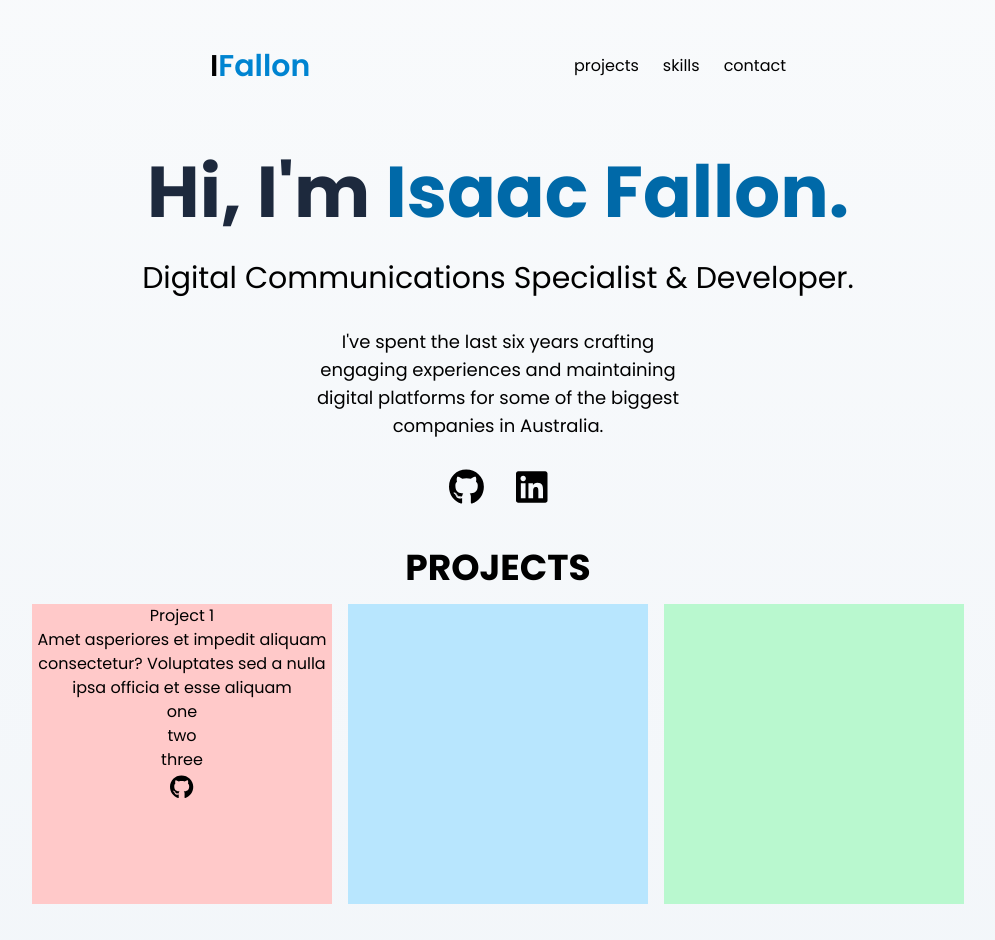
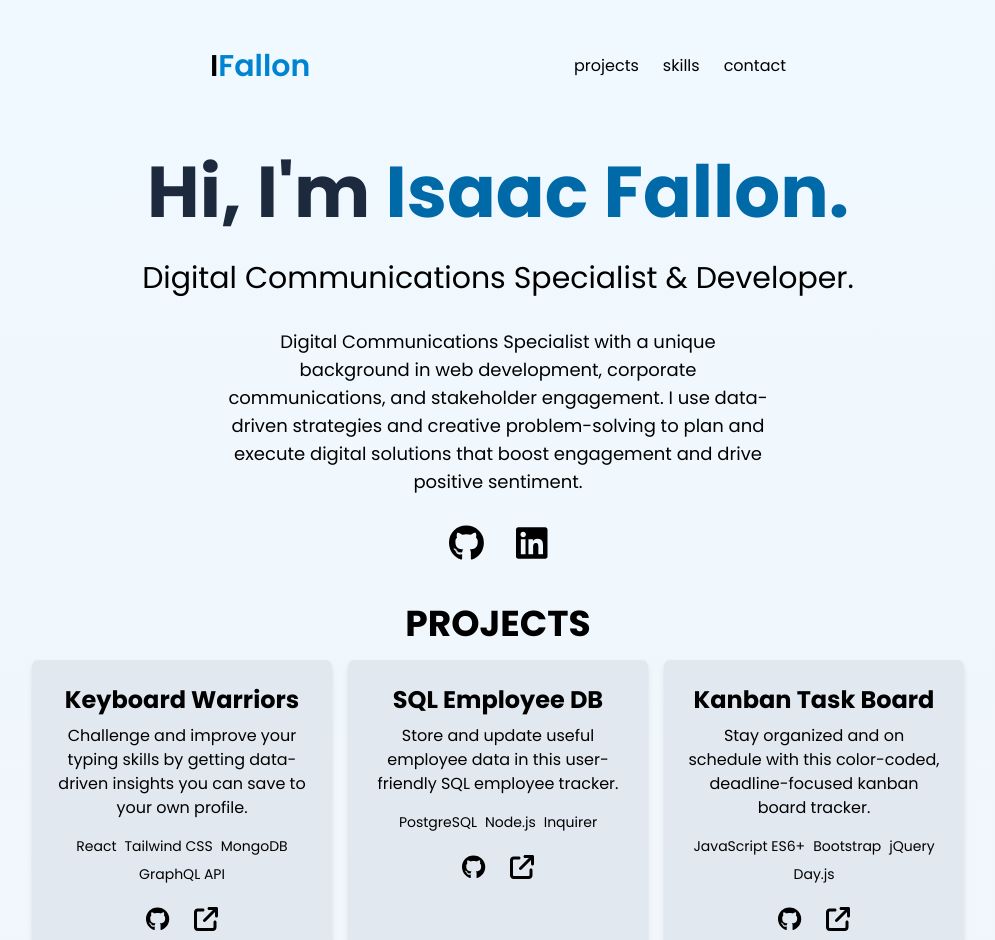
Before and after one commit to isaacfallon/Personal-Portfolio-v3, a React (Vite) app: page / in a window 1280 px wide. Shown: the top 940 px of the page, without its empty margins (142-1137 px from the left). Built offline with nearby package versions, Linux system fonts and the light colour scheme.

Commit message:
Added project data and fixed formatting throughout

```diff
--- a/index.html
+++ b/index.html
@@ -1,5 +1,5 @@
 <!doctype html>
-<html lang="en">
+<html lang="en" class="min-h-screen">
   <head>
     <meta charset="UTF-8" />
     <link rel="icon" type="image/svg+xml" href="/if.ico" />
@@ -10,7 +10,7 @@
     <link rel="preconnect" href="https://fonts.gstatic.com" crossorigin>
     <link href="https://fonts.googleapis.com/css2?family=Poppins:ital,wght@0,100;0,200;0,300;0,400;0,500;0,600;0,700;0,800;0,900;1,100;1,200;1,300;1,400;1,500;1,600;1,700;1,800;1,900&display=swap" rel="stylesheet">
   </head>
-  <body class="bg-gradient-to-b from-slate-50 to-slate-100">
+  <body class="bg-gradient-to-b from-sky-50 to-slate-100">
     <div id="root"></div>
     <script type="module" src="/src/main.jsx"></script>
   </body>
--- a/src/components/About.jsx
+++ b/src/components/About.jsx
@@ -9,7 +9,7 @@ function About() {
             <div className="text-center m-auto">
                 <h1 className="text-7xl font-bold text-slate-800 pt-6">Hi, I&apos;m <span className="text-sky-700">Isaac Fallon.</span></h1>
                 <h2 className="text-3xl py-8">Digital Communications Specialist & Developer.</h2>
-                <p className="m-auto w-2/7 text-lg">I&apos;ve spent the last six years crafting engaging experiences and maintaining digital platforms for some of the biggest companies in Australia.</p>
+                <p className="m-auto w-3/7 text-lg">Digital Communications Specialist with a unique background in web development, corporate communications, and stakeholder engagement. I use data-driven strategies and creative problem-solving to plan and execute digital solutions that boost engagement and drive positive sentiment.</p>
             </div>
             <header className="flex justify-center w-1/2 m-auto">
             <div className="flex justify-around py-6 gap-8">
--- a/src/components/Contact.jsx
+++ b/src/components/Contact.jsx
@@ -1,7 +1,7 @@
 function Contact() {
     return(
         <>
-            <div className="text-center pt-4 w-1/3 m-auto" id="contact">
+            <div className="text-center pt-6 w-1/3 m-auto" id="contact">
                 <h2 className="text-4xl font-bold">CONTACT</h2>
                  <ul className="flex justify-center gap-3 text-lg flex-wrap px-12 py-4">
                     <a href="mailto:isaac.falyn@gmail.com"><li className="border-2 border-solid border-sky-700 p-2 hover:-translate-y-1 hover:scale-105 ease-in-out transition delay-100 duration-200 cursor-pointer">email me</li></a>
--- a/src/components/Projects.jsx
+++ b/src/components/Projects.jsx
@@ -1,5 +1,12 @@
-import { FontAwesomeIcon } from '@fortawesome/react-fontawesome'
+import { FontAwesomeIcon } from '@fortawesome/react-fontawesome';
+import { library } from '@fortawesome/fontawesome-svg-core';
 import { faGithub } from '@fortawesome/free-brands-svg-icons';
+
+import { fas } from '@fortawesome/free-solid-svg-icons'
+import { far } from '@fortawesome/free-regular-svg-icons'
+import { fab } from '@fortawesome/free-brands-svg-icons'
+
+library.add(fas, far, fab)
 
 let iconHoverStyle = "text-2xl pt-1 hover:text-sky-700 relative after:content-[''] after:absolute after:h-[3px] after:left-0 after:bottom-0 after:w-0 after:bg-sky-700 after:transition-width after:duration-500 hover:after:w-full";
 
@@ -9,26 +16,71 @@ function Projects() {
             <div className="text-center pt-4" id="projects">
                 <h2 className="text-4xl font-bold">PROJECTS</h2>
                 <div className="flex justify-center gap-4 py-4">
-                    <div className="h-75 w-75 bg-red-200 flex-initial hover:-translate-y-1 hover:scale-105 ease-in-out transition delay-100 duration-200 cursor-pointer">
 
-                        <h3>Project 1</h3>
-                        <p>Amet asperiores et impedit aliquam consectetur? Voluptates sed a nulla ipsa officia et esse aliquam</p>
-                        <ul>
-                            <li>one</li>
-                            <li>two</li>
-                            <li>three</li>
+                    <div className="h-75 w-75 flex-initial hover:-translate-y-2 ease-in-out transition delay-100 duration-200 cursor-pointer p-6 rounded-md shadow-md bg-slate-200">
+
+                        <h3 className="text-2xl font-bold">Keyboard Warriors</h3>
+                        <p className="pt-2">Challenge and improve your typing skills by getting data-driven insights you can save to your own profile.</p>
+                        <ul className="flex justify-center gap-2 text-sm flex-wrap py-4">
+                            <li>React</li>
+                            <li>Tailwind CSS</li>
+                            <li>MongoDB</li>
+                            <li>GraphQL API</li>
                         </ul>
-                        <a className={iconHoverStyle} href="https://github.com/isaacfallon" target="_blank" rel="noreferrer">
+                        <div className="flex justify-center gap-6">
+                        <a className={iconHoverStyle} href="https://github.com/isaacfallon/Project-3-Keyboard-Warriors" target="_blank" rel="noreferrer">
                                             <FontAwesomeIcon icon={faGithub} />
                                         </a>
-                                        <a className={iconHoverStyle} href="https://www.linkedin.com/in/isaacfallon/" target="_blank" rel="noreferrer">
+                                        <a className={iconHoverStyle} href="https://keyboardwarriors.site/" target="_blank" rel="noreferrer">
                                             <FontAwesomeIcon icon="fa-solid fa-arrow-up-right-from-square" />
 
                                         </a>
+                                        </div>
 
                     </div>
-                    <div className="h-75 w-75 bg-sky-200 flex-initial hover:-translate-y-1 hover:scale-105 ease-in-out transition delay-100 duration-200 cursor-pointer"></div>
-                    <div className="h-75 w-75 bg-green-200 flex-initial hover:-translate-y-1 hover:scale-105 ease-in-out transition delay-100 duration-200 cursor-pointer"></div>
+
+                        <div className="h-75 w-75 flex-initial hover:-translate-y-2 ease-in-out transition delay-100 duration-200 cursor-pointer p-6 rounded-md shadow-md bg-slate-200">
+
+                        <h3 className="text-2xl font-bold">SQL Employee DB</h3>
+                        <p className="pt-2">Store and update useful employee data in this user-friendly SQL employee tracker.</p>
+                        <ul className="flex justify-center gap-2 text-sm flex-wrap py-4">
+                            <li>PostgreSQL</li>
+                            <li>Node.js</li>
+                            <li>Inquirer</li>
+                        </ul>
+                        <div className="flex justify-center gap-6">
+                        <a className={iconHoverStyle} href="https://github.com/isaacfallon/12-Challenge-SQL-Employee-Tracker" target="_blank" rel="noreferrer">
+                                            <FontAwesomeIcon icon={faGithub} />
+                                        </a>
+                                        <a className={iconHoverStyle} href="https://drive.google.com/file/d/1B18A_t_GiyjzOOwG9Y9XMUJJuH0E3UwJ/view" target="_blank" rel="noreferrer">
+                                            <FontAwesomeIcon icon="fa-solid fa-arrow-up-right-from-square" />
+
+                                        </a>
+                                        </div>
+
+                    </div>
+
+                        <div className="h-75 w-75 flex-initial hover:-translate-y-2 ease-in-out transition delay-100 duration-200 cursor-pointer p-6 rounded-md shadow-md bg-slate-200">
+
+                        <h3 className="text-2xl font-bold">Kanban Task Board</h3>
+                        <p className="pt-2">Stay organized and on schedule with this color-coded, deadline-focused kanban board tracker.</p>
+                        <ul className="flex justify-center gap-2 text-sm flex-wrap py-4">
+                            <li>JavaScript ES6+</li>
+                            <li>Bootstrap</li>
+                            <li>jQuery</li>
+                            <li>Day.js</li>
+                        </ul>
+                        <div className="flex justify-center gap-6">
+                        <a className={iconHoverStyle} href="https://github.com/isaacfallon/Kanban-Task-Board/" target="_blank" rel="noreferrer">
+                                            <FontAwesomeIcon icon={faGithub} />
+                                        </a>
+                                        <a className={iconHoverStyle} href="https://isaacfallon.github.io/Kanban-Task-Board/" target="_blank" rel="noreferrer">
+                                            <FontAwesomeIcon icon="fa-solid fa-arrow-up-right-from-square" />
+
+                                        </a>
+                                        </div>
+
+                    </div>
                 </div>
             </div>
         </>
--- a/src/components/Skills.jsx
+++ b/src/components/Skills.jsx
@@ -4,7 +4,7 @@ function Skills() {
     return (
         <>
             <div className="text-center pt-4 w-1/3 m-auto" id="skills">
-                <h2 className="text-4xl font-bold">SKILLS</h2>
+                <h2 className="text-4xl font-bold">KEY SKILLS</h2>
                 <ul className="flex justify-center gap-3 text-lg flex-wrap px-12 py-4">
                     <li className={skillStyleFront}>JavaScript</li>
                     <li className={skillStyleFront}>React</li>
--- a/src/main.jsx
+++ b/src/main.jsx
@@ -4,6 +4,6 @@ import App from './App.jsx'
 
 createRoot(document.getElementById('root')).render(
   <StrictMode>
-    <App />
+    <App  />
   </StrictMode>,
 )
```
